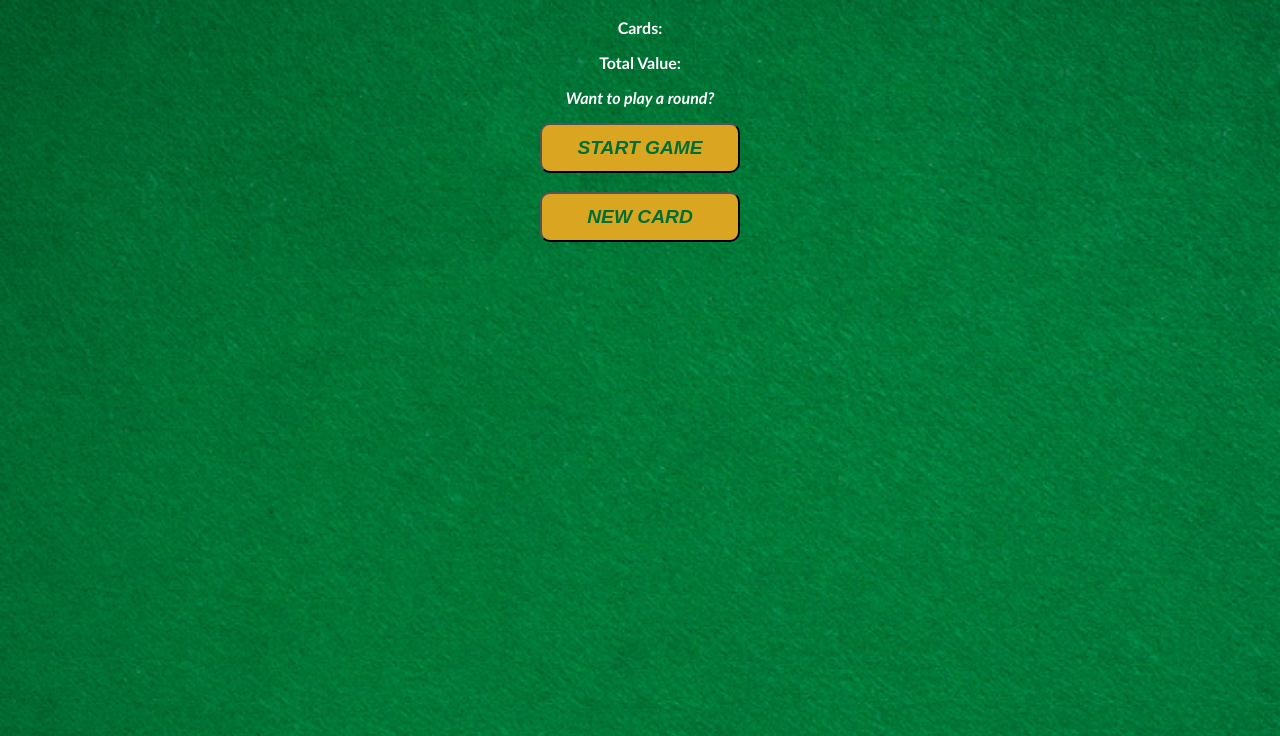
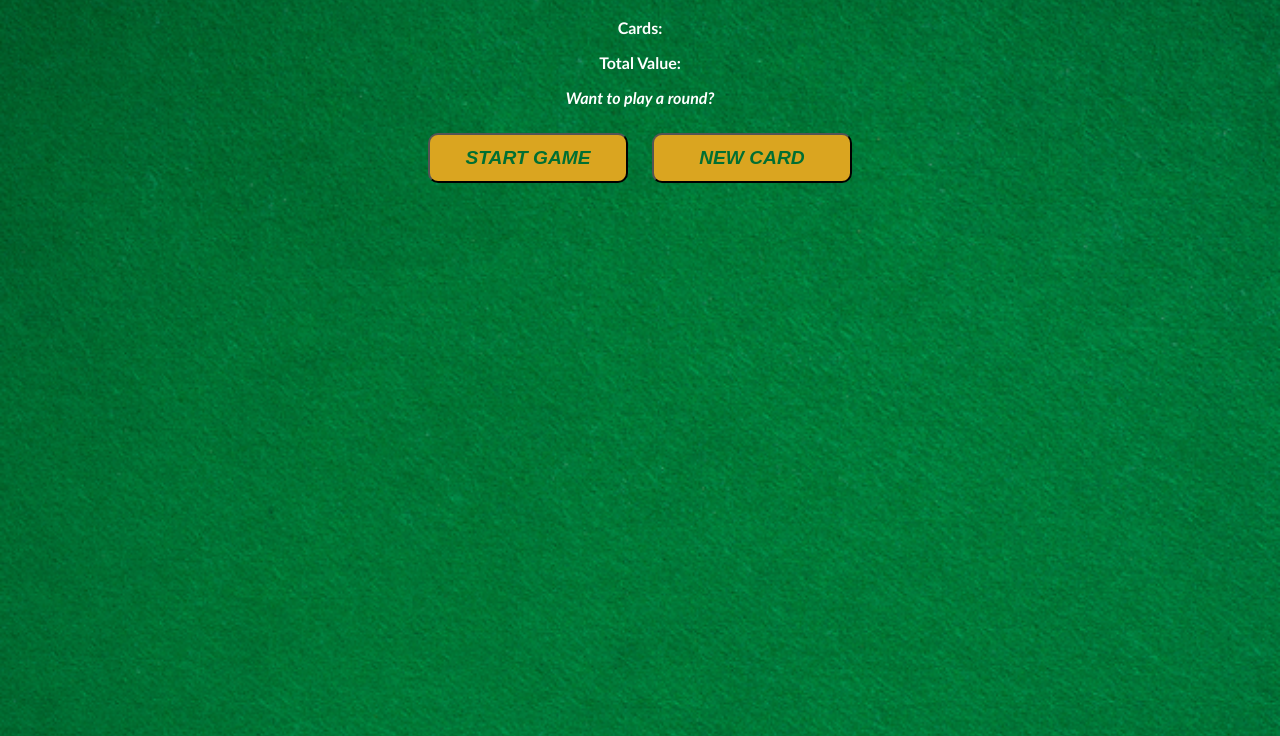
Before and after one commit to abythomas300/Blackjack-Game, a plain HTML site: page index.html in a window 1280 px wide. Shown: the part 64-800 px from the top of the page. Drawn offline with Linux system fonts and the light colour scheme.

Commit message:
style: add margin to buttons for better spacing

```diff
--- a/index.html
+++ b/index.html
@@ -11,7 +11,7 @@
     <p id="cards-el">Cards:</p>
     <p id="sum-el">Total Value:</p>
     <p id="message-el">Want to play a round?</p>
-    <button onclick="startGame()">START GAME</button> <br><br>
+    <button onclick="startGame()">START GAME</button>
     <button onclick="pickAnotherCard()">NEW CARD</button>
     <script src="script.js"></script>
 </body>
--- a/style.css
+++ b/style.css
@@ -20,6 +20,7 @@ button{
     font-style: italic;
     font-size: larger;
     border-radius: 10px;
+    margin: 10px;
 }
 
 button:hover{
```
